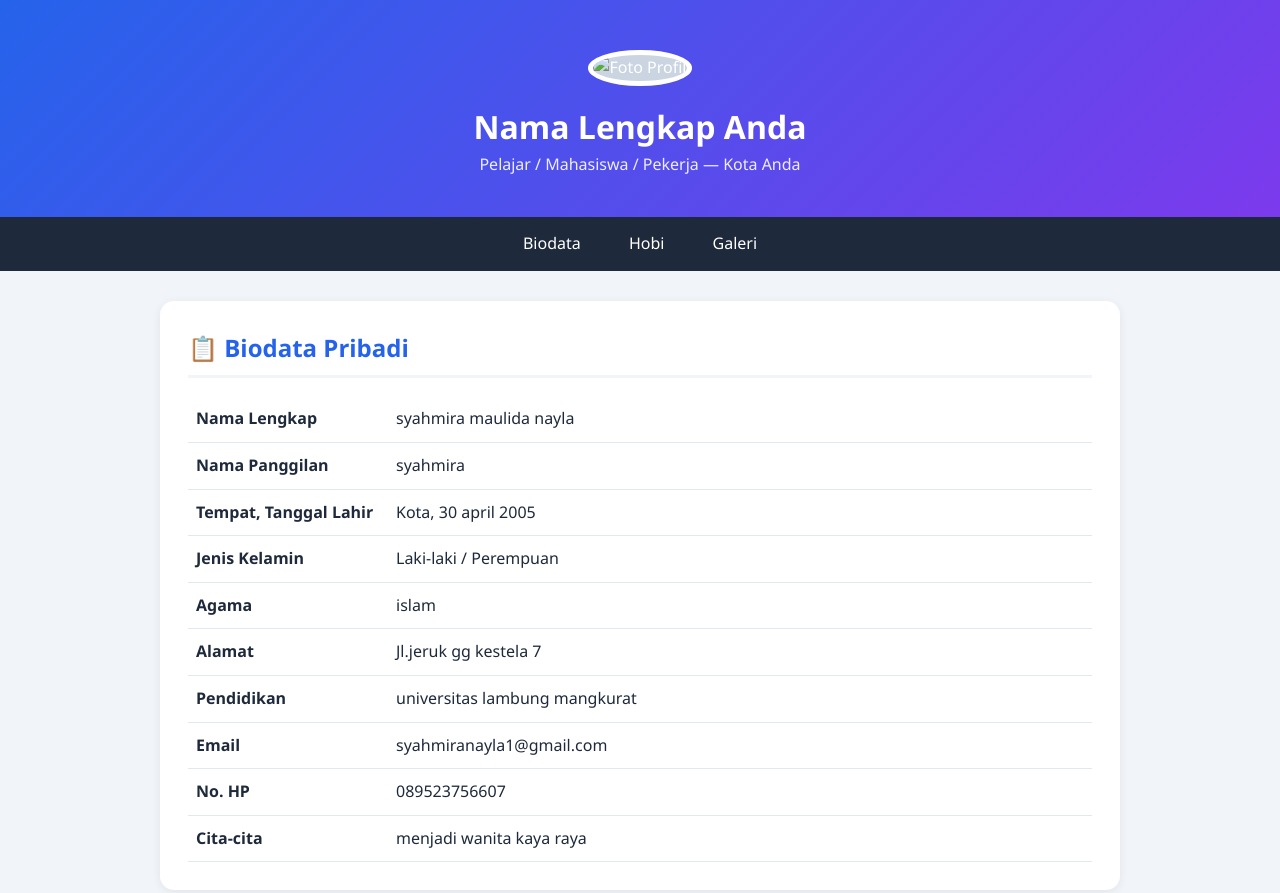
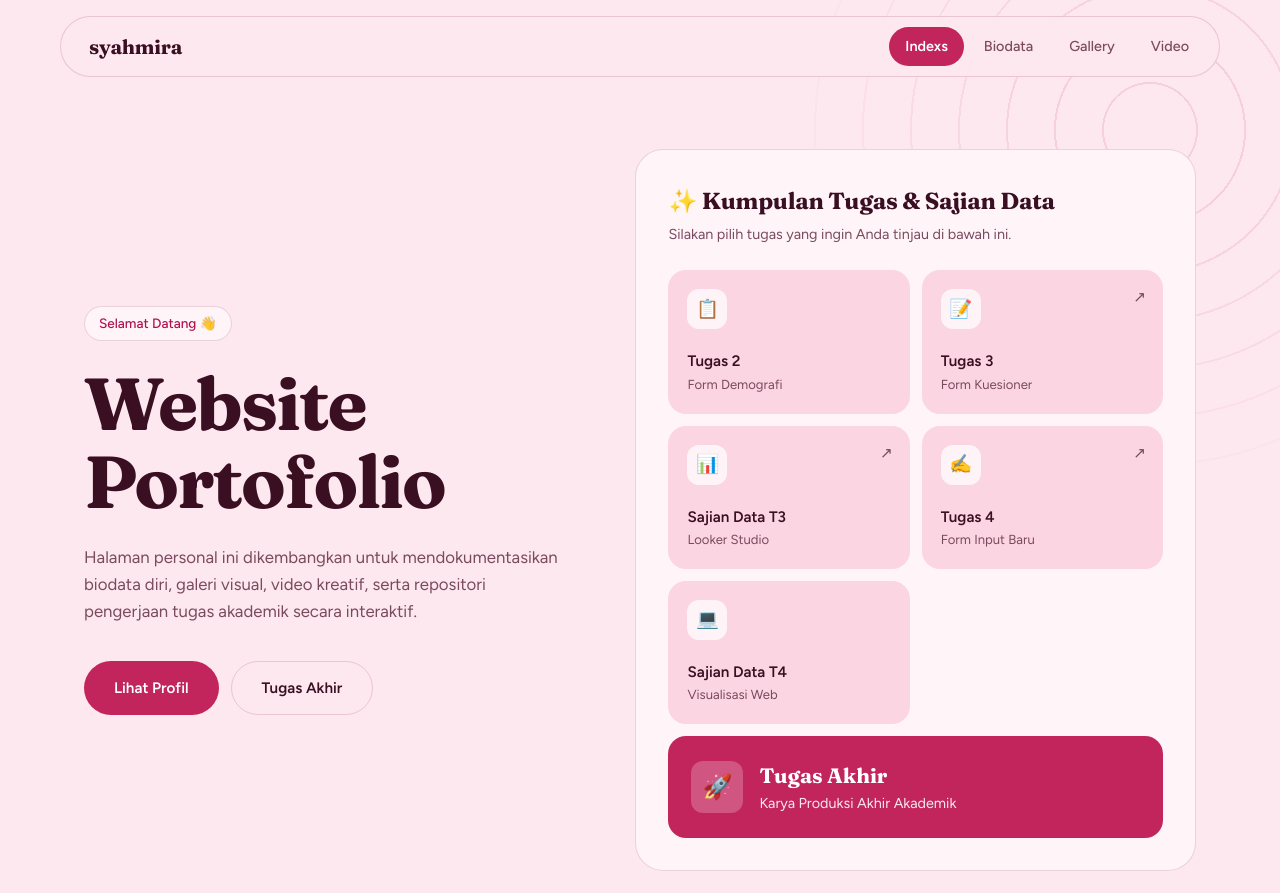
Before and after one commit to syahmiranayla1/syamiranayla, a plain HTML site: page index.html in a window 1280 px wide. Shown: the top 893 px of the page. Drawn offline with Linux system fonts and the light colour scheme.

Commit message:
Update index.html

```diff
--- a/index.html
+++ b/index.html
@@ -3,175 +3,405 @@
 <head>
 <meta charset="UTF-8">
 <meta name="viewport" content="width=device-width, initial-scale=1.0">
-<title>Profil Pribadi - Nama Anda</title>
+<title>syahmira</title>
+
+<link rel="preconnect" href="https://fonts.googleapis.com">
+<link rel="preconnect" href="https://fonts.gstatic.com" crossorigin>
+<link href="https://fonts.googleapis.com/css2?family=Fraunces:opsz,wght@9..144,500;9..144,700&family=Figtree:wght@400;500;600&display=swap" rel="stylesheet">
+
 <style>
 :root {
-    --primary: #2563eb;
-    --dark: #1e293b;
-    --light: #f1f5f9;
-    --card: #ffffff;
+    --bg: #fde8ef;
+    --surface: #fff5f8;
+    --surface-2: #fbd5e2;
+    --line: rgba(122, 20, 66, 0.16);
+    --aqua: #b0114f;
+    --sun: #c2255c;
+    --sun-hover: #a81c4c;
+    --text: #3a0f22;
+    --muted: #7a4a5e;
+    --radius-lg: 28px;
+    --radius-md: 18px;
+    --radius-sm: 12px;
 }
-  * { box-sizing: border-box; margin: 0; padding: 0; }
+
+* { margin: 0; padding: 0; box-sizing: border-box; }
+
+html { scroll-behavior: smooth; }
+
 body {
-    font-family: "Segoe UI", Arial, sans-serif;
-    background: var(--light);
-    color: var(--dark);
+    font-family: 'Figtree', system-ui, sans-serif;
+    background: var(--bg);
+    color: var(--text);
+    min-height: 100vh;
     line-height: 1.6;
+    overflow-x: hidden;
 }
-  header {
-    background: linear-gradient(135deg, #2563eb, #7c3aed);
-    color: #fff;
-    text-align: center;
-    padding: 50px 20px 40px;
+
+/* Riak air: cincin gelombang khas billabong di sudut halaman */
+body::before {
+    content: "";
+    position: fixed;
+    top: -260px;
+    right: -260px;
+    width: 780px;
+    height: 780px;
+    border-radius: 50%;
+    background: repeating-radial-gradient(circle at center,
+        transparent 0 46px,
+        rgba(194, 37, 92, 0.12) 46px 48px);
+    -webkit-mask-image: radial-gradient(circle, #000 20%, transparent 70%);
+            mask-image: radial-gradient(circle, #000 20%, transparent 70%);
+    pointer-events: none;
+    z-index: 0;
 }
-  header img.profil {
-    width: 140px; height: 140px;
-    border-radius: 50%;
-    object-fit: cover;
-    border: 5px solid #fff;
-    background: #cbd5e1;
-    margin-bottom: 15px;
+
+:focus-visible {
+    outline: 3px solid var(--sun);
+    outline-offset: 3px;
+    border-radius: 8px;
 }
-  header h1 { font-size: 2rem; }
-  header p { opacity: .9; }
+
+/* ---------- Navbar ---------- */
 nav {
-    background: var(--dark);
-    position: sticky; top: 0; z-index: 10;
-    text-align: center;
+    position: sticky;
+    top: 16px;
+    z-index: 100;
+    display: flex;
+    justify-content: space-between;
+    align-items: center;
+    gap: 24px;
+    max-width: 1160px;
+    margin: 16px auto 0;
+    padding: 10px 14px 10px 28px;
+    background: rgba(253, 232, 239, 0.85);
+    backdrop-filter: blur(10px);
+    -webkit-backdrop-filter: blur(10px);
+    border: 1px solid var(--line);
+    border-radius: 999px;
 }
+
+nav h1 {
+    font-family: 'Fraunces', serif;
+    font-size: 1.25rem;
+    font-weight: 700;
+    letter-spacing: -0.01em;
+    color: var(--text);
+}
+
+nav ul {
+    display: flex;
+    list-style: none;
+    gap: 4px;
+}
+
 nav a {
-    display: inline-block;
-    color: #fff;
+    display: block;
+    padding: 8px 16px;
+    border-radius: 999px;
+    color: var(--muted);
     text-decoration: none;
-    padding: 14px 22px;
-    transition: background .2s;
+    font-size: 0.9rem;
+    font-weight: 500;
+    transition: background 0.2s, color 0.2s;
 }
-  nav a:hover { background: var(--primary); }
-  main { max-width: 1000px; margin: 0 auto; padding: 30px 20px; }
-  section {
-    background: var(--card);
-    border-radius: 14px;
-    padding: 28px;
-    margin-bottom: 28px;
-    box-shadow: 0 2px 10px rgba(0,0,0,.07);
+
+nav a:hover { color: var(--text); background: rgba(194, 37, 92, 0.09); }
+
+nav a[aria-current="page"] {
+    background: var(--sun);
+    color: #ffffff;
+    font-weight: 600;
 }
-  section h2 {
-    color: var(--primary);
-    margin-bottom: 18px;
-    padding-bottom: 8px;
-    border-bottom: 3px solid var(--light);
+
+/* ---------- Hero ---------- */
+.hero {
+    position: relative;
+    z-index: 1;
+    display: grid;
+    grid-template-columns: 1fr 1.15fr;
+    gap: 64px;
+    max-width: 1160px;
+    margin: 0 auto;
+    padding: 72px 24px 96px;
+    align-items: center;
+    min-height: calc(100vh - 100px);
 }
-  table { width: 100%; border-collapse: collapse; }
-  td { padding: 10px 8px; border-bottom: 1px solid #e2e8f0; vertical-align: top; }
-  td:first-child { width: 200px; font-weight: 600; }
-  .hobi { display: grid; grid-template-columns: repeat(auto-fit, minmax(180px, 1fr)); gap: 16px; }
-  .hobi div {
-    background: var(--light);
-    border-radius: 12px;
-    padding: 20px;
-    text-align: center;
-    transition: transform .2s;
+
+.hero-text { animation: rise 0.8s cubic-bezier(0.2, 0.7, 0.2, 1) both; }
+
+.badge {
+    display: inline-flex;
+    align-items: center;
+    padding: 6px 14px;
+    margin-bottom: 24px;
+    background: var(--surface);
+    border: 1px solid var(--line);
+    color: var(--aqua);
+    border-radius: 999px;
+    font-size: 0.85rem;
+    font-weight: 500;
 }
-  .hobi div:hover { transform: translateY(-4px); }
-  .hobi .ikon { font-size: 2.2rem; display: block; margin-bottom: 6px; }
-  .galeri { display: grid; grid-template-columns: repeat(auto-fit, minmax(220px, 1fr)); gap: 16px; }
-  .galeri img, .galeri video {
-    width: 100%; height: 200px;
-    object-fit: cover;
-    border-radius: 12px;
-    background: #cbd5e1;
+
+.hero-text h2 {
+    font-family: 'Fraunces', serif;
+    font-size: clamp(2.8rem, 6vw, 4.6rem);
+    line-height: 1.05;
+    letter-spacing: -0.025em;
+    font-weight: 700;
+    margin-bottom: 24px;
 }
-  .galeri figure { margin: 0; }
-  .galeri figcaption { text-align: center; font-size: .9rem; margin-top: 6px; color: #64748b; }
-  h3.sub { margin: 24px 0 12px; }
-  .video-grid { display: grid; grid-template-columns: repeat(auto-fit, minmax(300px, 1fr)); gap: 18px; }
-  .video-grid video { width: 100%; border-radius: 12px; background: #000; }
-  footer { text-align: center; padding: 25px; color: #64748b; font-size: .9rem; }
-  @media (max-width: 600px) {
-    td:first-child { width: 120px; }
-    nav a { padding: 12px 12px; }
+
+.hero-text p {
+    color: var(--muted);
+    font-size: 1.05rem;
+    max-width: 46ch;
+    margin-bottom: 36px;
+}
+
+.hero-actions { display: flex; flex-wrap: wrap; gap: 12px; }
+
+.btn {
+    display: inline-flex;
+    align-items: center;
+    justify-content: center;
+    padding: 14px 30px;
+    border-radius: 999px;
+    font-size: 0.95rem;
+    font-weight: 600;
+    text-decoration: none;
+    transition: background 0.2s, border-color 0.2s, transform 0.2s;
+}
+
+.btn:active { transform: scale(0.97); }
+
+.btn-primary { background: var(--sun); color: #ffffff; }
+.btn-primary:hover { background: var(--sun-hover); }
+
+.btn-secondary {
+    background: transparent;
+    color: var(--text);
+    border: 1.5px solid var(--line);
+}
+.btn-secondary:hover { border-color: var(--aqua); color: var(--aqua); }
+
+/* ---------- Panel tugas ---------- */
+.hero-dashboard {
+    background: var(--surface);
+    border: 1px solid var(--line);
+    border-radius: var(--radius-lg);
+    padding: 32px;
+    animation: rise 0.8s 0.15s cubic-bezier(0.2, 0.7, 0.2, 1) both;
+}
+
+.dashboard-header { margin-bottom: 24px; }
+
+.dashboard-header h3 {
+    font-family: 'Fraunces', serif;
+    font-size: 1.45rem;
+    font-weight: 700;
+    letter-spacing: -0.01em;
+    margin-bottom: 4px;
+}
+
+.dashboard-header p { font-size: 0.9rem; color: var(--muted); }
+
+.task-grid {
+    display: grid;
+    grid-template-columns: repeat(2, 1fr);
+    gap: 12px;
+}
+
+.task-card {
+    display: flex;
+    flex-direction: column;
+    justify-content: space-between;
+    gap: 20px;
+    position: relative;
+    padding: 18px;
+    background: var(--surface-2);
+    border: 1px solid transparent;
+    border-radius: var(--radius-md);
+    color: var(--text);
+    text-decoration: none;
+    transition: border-color 0.2s, background 0.2s, transform 0.2s;
+}
+
+.task-card .task-icon {
+    width: 40px;
+    height: 40px;
+    display: grid;
+    place-items: center;
+    border-radius: var(--radius-sm);
+    background: rgba(255, 255, 255, 0.75);
+    font-size: 1.15rem;
+}
+
+.task-card h4 { font-size: 0.95rem; font-weight: 600; }
+.task-card p  { font-size: 0.82rem; color: var(--muted); }
+
+/* Penanda tautan keluar */
+.task-card[target="_blank"]::after {
+    content: "\2197";
+    position: absolute;
+    top: 14px;
+    right: 16px;
+    font-size: 0.95rem;
+    color: var(--muted);
+    transition: color 0.2s, transform 0.2s;
+}
+
+.task-card:hover {
+    border-color: var(--aqua);
+    background: #f8c2d5;
+    transform: translateY(-2px);
+}
+
+.task-card[target="_blank"]:hover::after {
+    color: var(--aqua);
+    transform: translate(2px, -2px);
+}
+
+/* Tugas Akhir: satu-satunya blok berwarna penuh */
+.task-card.highlight {
+    grid-column: span 2;
+    flex-direction: row;
+    align-items: center;
+    justify-content: flex-start;
+    gap: 16px;
+    padding: 22px;
+    background: var(--sun);
+    color: #ffffff;
+}
+
+.task-card.highlight .task-icon { width: 52px; height: 52px; font-size: 1.5rem; background: rgba(255, 255, 255, 0.22); }
+.task-card.highlight h4 { font-family: 'Fraunces', serif; font-size: 1.3rem; font-weight: 700; }
+.task-card.highlight p  { color: rgba(255, 255, 255, 0.9); font-size: 0.9rem; }
+.task-card.highlight:hover { background: var(--sun-hover); border-color: transparent; }
+
+@keyframes rise {
+    from { opacity: 0; transform: translateY(18px); }
+    to   { opacity: 1; transform: translateY(0); }
+}
+
+/* ---------- Responsif ---------- */
+@media (max-width: 960px) {
+    .hero { grid-template-columns: 1fr; gap: 48px; padding-top: 48px; min-height: 0; }
+    nav { margin-left: 12px; margin-right: 12px; }
+}
+
+@media (max-width: 640px) {
+    nav {
+        flex-direction: column;
+        gap: 8px;
+        padding: 14px 12px;
+        border-radius: 28px;
+    }
+    nav ul { flex-wrap: wrap; justify-content: center; }
+    nav a { padding: 7px 13px; font-size: 0.85rem; }
+    .hero { padding: 36px 16px 64px; }
+    .hero-dashboard { padding: 22px 16px; }
+    .task-grid { grid-template-columns: 1fr; }
+    .task-card.highlight { grid-column: span 1; }
+    .btn { width: 100%; }
+}
+
+@media (prefers-reduced-motion: reduce) {
+    *, *::before, *::after { animation: none !important; transition: none !important; }
+    html { scroll-behavior: auto; }
 }
 </style>
+
 </head>
+
 <body>
 
-<header>
-  <img class="profil" src="foto/profil.jpg" alt="Foto Profil">
-  <h1>Nama Lengkap Anda</h1>
-  <p>Pelajar / Mahasiswa / Pekerja &mdash; Kota Anda</p>
-</header>
+<nav>
+    <h1>syahmira</h1>
 
-<nav>
-  <a href="#biodata">Biodata</a>
-  <a href="#hobi">Hobi</a>
-  <a href="#galeri">Galeri</a>
+    <ul>
+        <li><a href="index.html" aria-current="page">Indexs</a></li>
+        <li><a href="biodata.html">Biodata</a></li>
+        <li><a href="gallery.html">Gallery</a></li>
+        <li><a href="video.html">Video</a></li>
+    </ul>
 </nav>
 
-<main>
+<section class="hero">
 
-  <!-- BIODATA -->
-  <section id="biodata">
-    <h2>📋 Biodata Pribadi</h2>
-    <table>
-      <tr><td>Nama Lengkap</td><td>syahmira maulida nayla</td></tr>
-      <tr><td>Nama Panggilan</td><td>syahmira</td></tr>
-      <tr><td>Tempat, Tanggal Lahir</td><td>Kota, 30 april 2005 </td></tr>
-      <tr><td>Jenis Kelamin</td><td>Laki-laki / Perempuan</td></tr>
-      <tr><td>Agama</td><td>islam </td></tr>
-      <tr><td>Alamat</td><td>Jl.jeruk gg kestela 7</td></tr>
-      <tr><td>Pendidikan</td><td>universitas lambung mangkurat </td></tr>
-      <tr><td>Email</td><td>syahmiranayla1@gmail.com</td></tr>
-      <tr><td>No. HP</td><td>089523756607</td></tr>
-      <tr><td>Cita-cita</td><td>menjadi wanita kaya raya </td></tr>
-    </table>
-  </section>
+    <!-- Kiri -->
+    <div class="hero-text">
+        <span class="badge">Selamat Datang 👋</span>
+        <h2>Website Portofolio</h2>
+        <p>
+            Halaman personal ini dikembangkan untuk mendokumentasikan biodata diri, galeri visual, video kreatif, serta repositori pengerjaan tugas akademik secara interaktif.
+        </p>
 
-  <!-- HOBI -->
-  <section id="hobi">
-    <h2>🎯 Hobi</h2>
-    <div class="hobi">
-      <div><span class="ikon">🎵</span>Mendengarkan Musik</div>
-      <div><span class="ikon">⚽</span>Olahraga</div>
-      <div><span class="ikon">🎮</span>Bermain Game</div>
+        <div class="hero-actions">
+            <a href="biodata.html" class="btn btn-primary">Lihat Profil</a>
+            <a href="produksi.html" class="btn btn-secondary">Tugas Akhir</a>
         </div>
-  </section>
-
-  <!-- GALERI -->
-  <section id="galeri">
-    <h2>🖼️ Galeri</h2>
-
-    <h3 class="sub">Foto</h3>
-    <div class="galeri">
-      <figure><img src="foto/foto1.jpg" alt="Foto 1"><figcaption>Foto 1</figcaption></figure>
-      <figure><img src="foto/foto2.jpg" alt="Foto 2"><figcaption>Foto 2</figcaption></figure>
-      <figure><img src="foto/foto3.jpg" alt="Foto 3"><figcaption>Foto 3</figcaption></figure>
-      <figure><img src="foto/foto4.jpg" alt="Foto 4"><figcaption>Foto 4</figcaption></figure>
     </div>
 
-    <h3 class="sub">Video</h3>
-    <div class="video-grid">
-      <figure>
-        <video controls preload="metadata">
-          <source src="video/video1.mp4" type="video/mp4">
-          Browser Anda tidak mendukung video.
-        </video>
-        <figcaption>Video 1</figcaption>
-      </figure>
-      <figure>
-        <video controls preload="metadata">
-          <source src="video/video2.mp4" type="video/mp4">
-          Browser Anda tidak mendukung video.
-        </video>
-        <figcaption>Video 2</figcaption>
-      </figure>
+    <!-- Kanan: Dashboard Interaktif Tugas -->
+    <div class="hero-dashboard">
+        <div class="dashboard-header">
+            <h3>✨ Kumpulan Tugas & Sajian Data</h3>
+            <p>Silakan pilih tugas yang ingin Anda tinjau di bawah ini.</p>
         </div>
+
+        <div class="task-grid">
+            <a href="tugas2.html" class="task-card">
+                <div class="task-icon">📋</div>
+                <div>
+                    <h4>Tugas 2</h4>
+                    <p>Form Demografi</p>
+                </div>
+            </a>
+
+            <a href="https://forms.gle/tZapLYbHtzEsJtAt6" target="_blank" rel="noopener" class="task-card">
+                <div class="task-icon">📝</div>
+                <div>
+                    <h4>Tugas 3</h4>
+                    <p>Form Kuesioner</p>
+                </div>
+            </a>
+
+            <a href="https://datastudio.google.com/reporting/f91eacaa-d139-4cc0-a2da-b38ad170e85d" target="_blank" rel="noopener" class="task-card">
+                <div class="task-icon">📊</div>
+                <div>
+                    <h4>Sajian Data T3</h4>
+                    <p>Looker Studio</p>
+                </div>
+            </a>
+
+            <a href="https://forms.gle/gz7KY2BzbjwkswS7A" target="_blank" rel="noopener" class="task-card">
+                <div class="task-icon">✍️</div>
+                <div>
+                    <h4>Tugas 4</h4>
+                    <p>Form Input Baru</p>
+                </div>
+            </a>
+
+            <a href="sajian data tugas 4.html" class="task-card">
+                <div class="task-icon">💻</div>
+                <div>
+                    <h4>Sajian Data T4</h4>
+                    <p>Visualisasi Web</p>
+                </div>
+            </a>
+
+            <a href="produksi.html" class="task-card highlight">
+                <div class="task-icon">🚀</div>
+                <div>
+                    <h4>Tugas Akhir</h4>
+                    <p>Karya Produksi Akhir Akademik</p>
+                </div>
+            </a>
+        </div>
+    </div>
+
 </section>
-
-</main>
-
-<footer>
-  &copy; 2026 Nama Lengkap Anda. Semua hak dilindungi.
-</footer>
 
 </body>
 </html>
```
Lines whose indentation alone changed are shown as unchanged.
